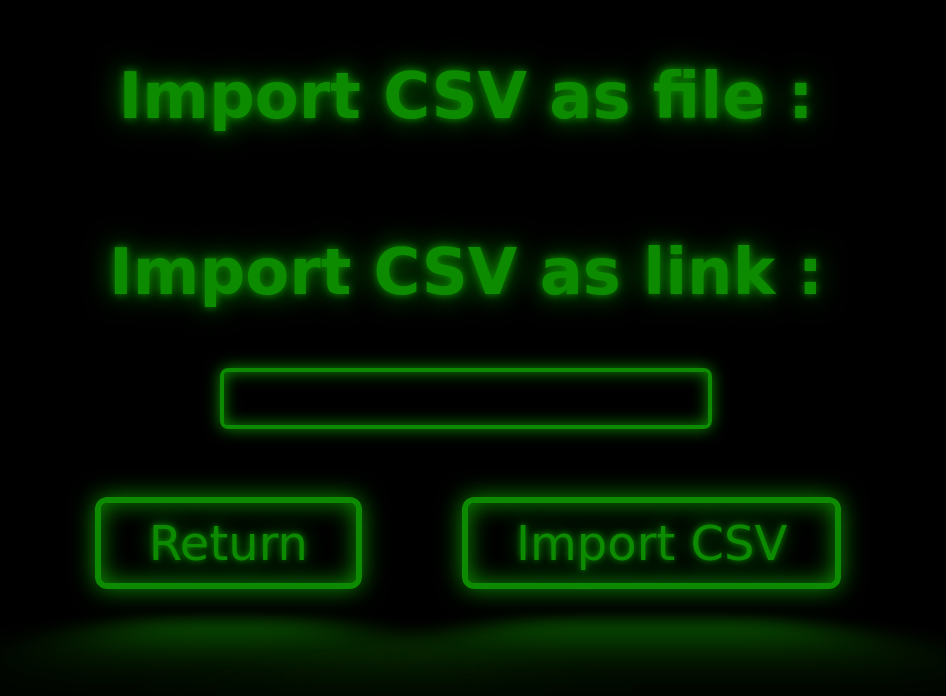
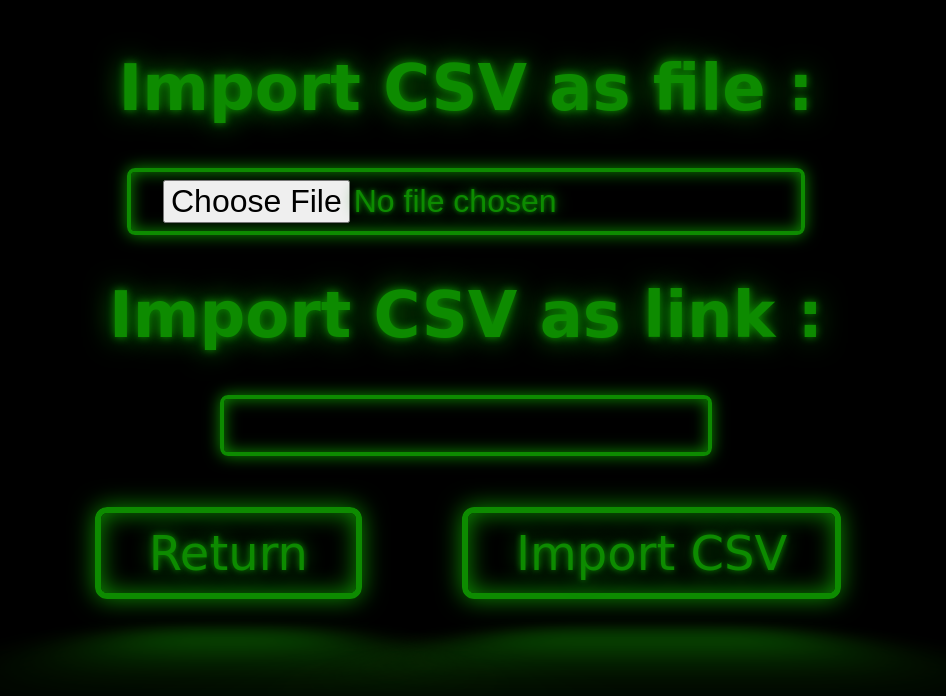
Before and after one commit to Wiibleyde/concoursNsi, a Flask app: page /Import_CSV in a window 1280 px wide. Shown: the top 696 px of the page, without its empty margins (174-1120 px from the left). Run offline with Flask 2, Linux system fonts and the light colour scheme.

Commit message:
Update Import_CSV.html

```diff
--- a/templates/Import_CSV.html
+++ b/templates/Import_CSV.html
@@ -7,6 +7,7 @@
   </head>
   <body>
     <h1 class="neon">Import CSV as file :</h1>
+    <input type="file" class="neon-input">
     <h1 class="neon">Import CSV as link :</h1>
     <input class="neon-input">
     <table>
```
